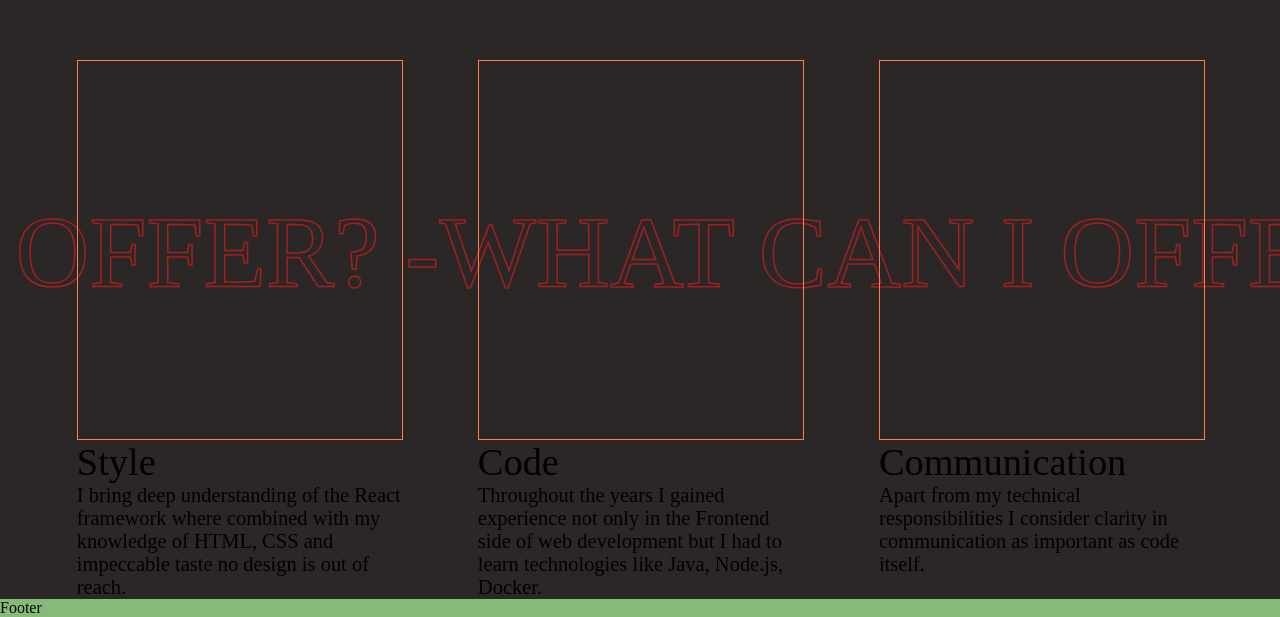
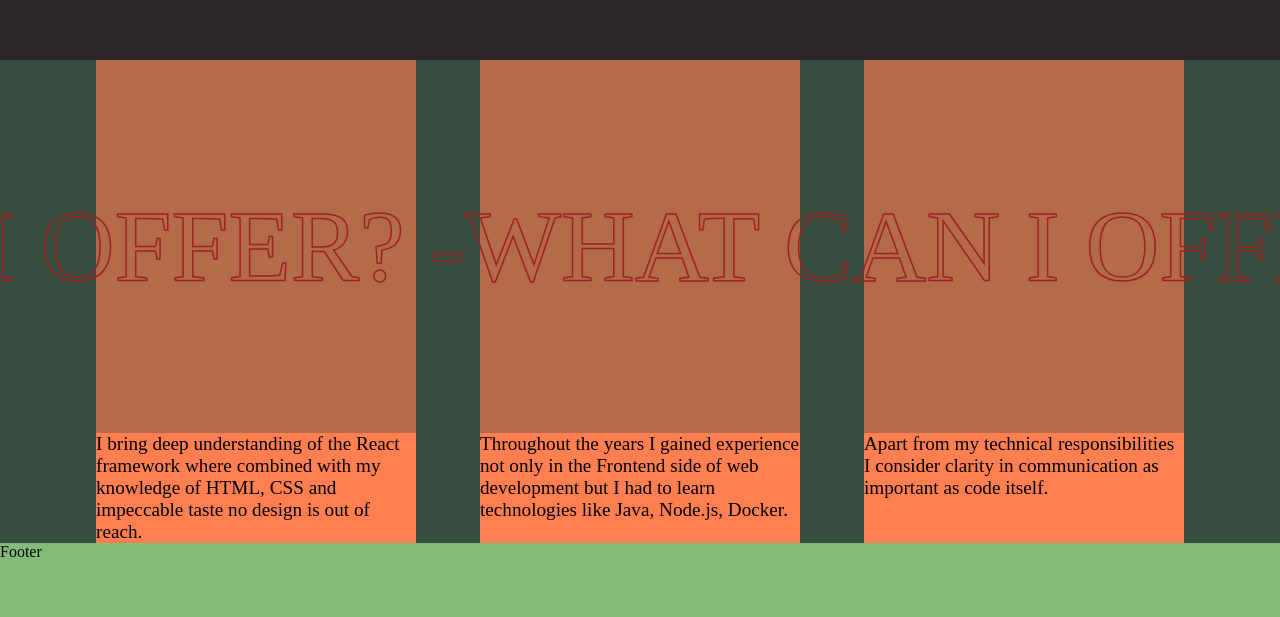
Before and after one commit to AdamTopp/portfolio, a React (Vite) app: page / in a window 1280 px wide. Shown: the part 1802-2419 px from the top of the page. After the commit the page ends 2363 px from the top, so only its background shows below. Built offline with nearby package versions, Linux system fonts and the light colour scheme; the HTML template or start-up script is replaced by a standard one.

Commit message:
[P-1] Working Slider desktop

```diff
--- a/src/sections/Content/components/Slider/Slider.styles.tsx
+++ b/src/sections/Content/components/Slider/Slider.styles.tsx
@@ -1,13 +1,4 @@
 import styled, {keyframes} from "styled-components";
-
-export const Row = styled.div`
-    width: 100%;
-    display: flex;
-    justify-content: center;
-    position: relative;
-    box-sizing: border-box;
-    overflow: hidden;
-`;
 
 const slide = keyframes`
     from {
@@ -23,14 +14,12 @@ export const SliderWrapper = styled.div`
     display: flex;
     justify-content: center;
     height: 100%;
+    align-items: center;
     font-size: min(8rem, 8vw);
-    align-items: center;
     width: 100vw;
-
+    left: -5vw;
     overflow: hidden;
     white-space: nowrap;
-
-    transform: translateY(-6vw);
 `;
 
 export const MarqueeItem = styled.div`
@@ -47,8 +36,7 @@ export const Title = styled.div`
 `;
 
 export const Description = styled.div`
-    font-size: 1.6rem;
-    font-size: min(1.6rem, 1.6vw);
+    font-size: min(2rem, 1.5vw);
 `;
 
 export const PhotoCard = styled.div`
@@ -69,16 +57,26 @@ export const TextBox = styled.div`
     }
 `;
 
-export const GridRow = styled.div`
+export const Row = styled.div`
+    box-sizing: border-box;
+    padding: 0 5vw;
+    width: 100%;
+    background-color: #4783606a;
+`;
+
+export const Grid = styled.div`
     display: grid;
-    flex: 1;
-    max-width: 1500px;
-    margin: 0 6vw;
-    grid-template-columns: 1fr 1fr 1fr;
-    grid-gap: 6vw;
-    z-index: 1;
+    grid-template-columns: min(25vw, 500px) min(25vw, 500px) min(25vw, 500px);
+    justify-content: space-around;
+    height: 100%;
+    position: relative;
+`;
 
-    @media (max-width: 1024px) {
-        grid-template-columns: 1fr;
-    }
+export const GridItem = styled.div`
+    background-color: coral;
 `;
+
+export const PhotoWrapper = styled.div`
+    background-color: #ff7f509e;
+    aspect-ratio: 6/7;
+`;
--- a/src/sections/Content/components/Slider/Slider.tsx
+++ b/src/sections/Content/components/Slider/Slider.tsx
@@ -1,18 +1,11 @@
 import React from 'react'
-import { Description, GridRow, MarqueeItem, PhotoCard, Row, SliderWrapper, TextBox, Title } from './Slider.styles'
+import { Description, Grid, GridItem, MarqueeItem, PhotoWrapper, Row, SliderWrapper } from './Slider.styles'
 
 function Slider() {
 
   return (
-    <>
-      {/* <Row>
-        <SliderWrapper />
-        <GridRow>
-          <PhotoCard />
-          <PhotoCard />
-        </GridRow>
-      </Row> */}
     <Row>
+      <Grid>
         <SliderWrapper>
           <MarqueeItem>
             What can I offer? -
@@ -33,37 +26,31 @@ function Slider() {
             What can I offer? -
           </MarqueeItem>
         </SliderWrapper>
-        <GridRow>
-          <TextBox>
-            <PhotoCard />
-            <Title>
-              Style
-            </Title>
+        <PhotoWrapper>
+        </PhotoWrapper>
+        <PhotoWrapper>
+        </PhotoWrapper>
+        <PhotoWrapper>
+        </PhotoWrapper>
+      </Grid>
+      <Grid>
+        <GridItem>
           <Description>
             I bring deep understanding of the React framework where combined with my knowledge of HTML, CSS and impeccable taste no design is out of reach.
           </Description>
-          </TextBox>
-          <TextBox>
-            <PhotoCard />
-            <Title>
-              Code
-            </Title>
+        </GridItem>
+        <GridItem>
           <Description>
             Throughout the years I gained experience not only in the Frontend side of web development but I had to learn technologies like Java, Node.js, Docker.
           </Description>
-          </TextBox>
-          <TextBox>
-            <PhotoCard />
-            <Title>
-              Communication
-            </Title>
+        </GridItem>
+        <GridItem>
           <Description>
             Apart from my technical responsibilities I consider clarity in communication as important as code itself.
           </Description>
-          </TextBox>
-        </GridRow>
+        </GridItem>
+      </Grid>
     </Row>
-    </>
   )
 }
 
```
Lines whose indentation alone changed are shown as unchanged.
